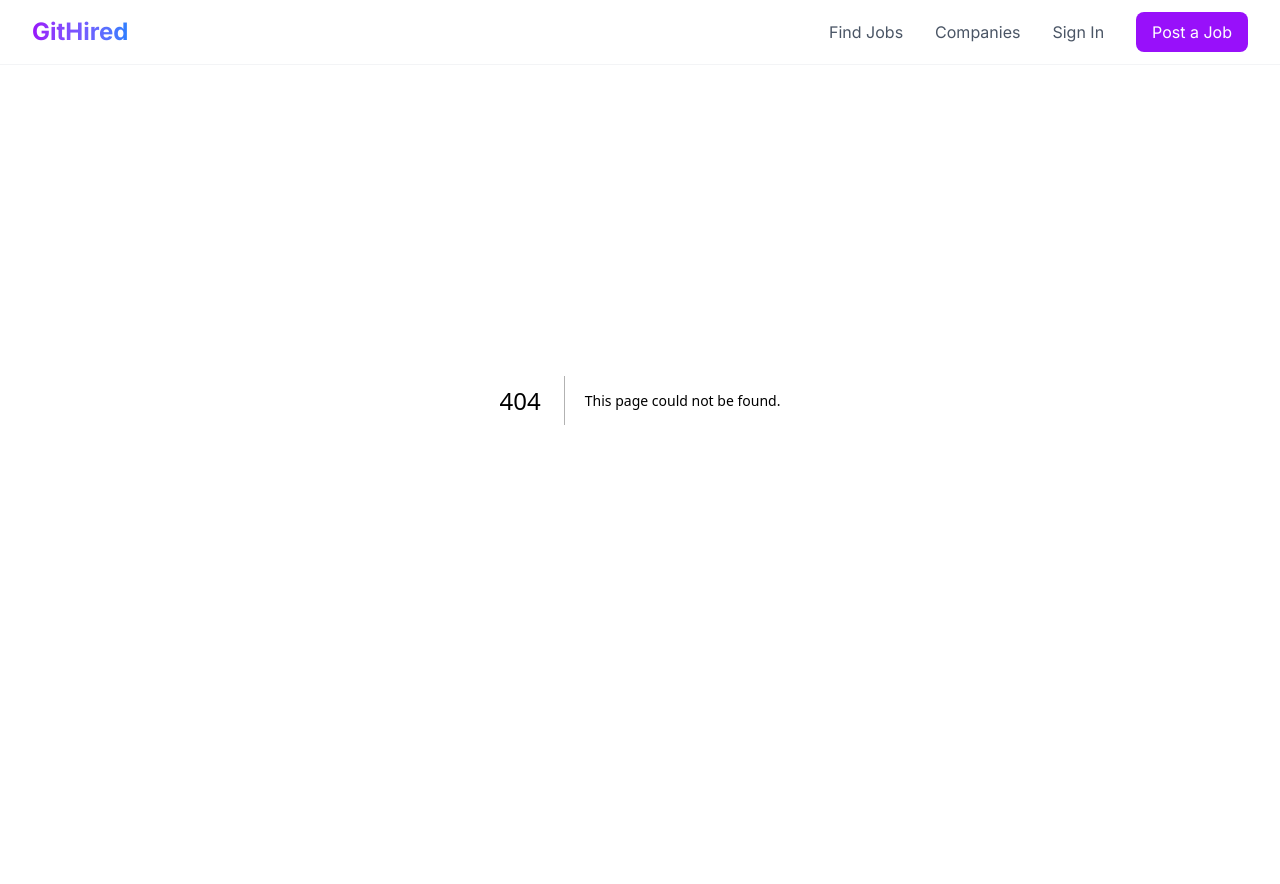
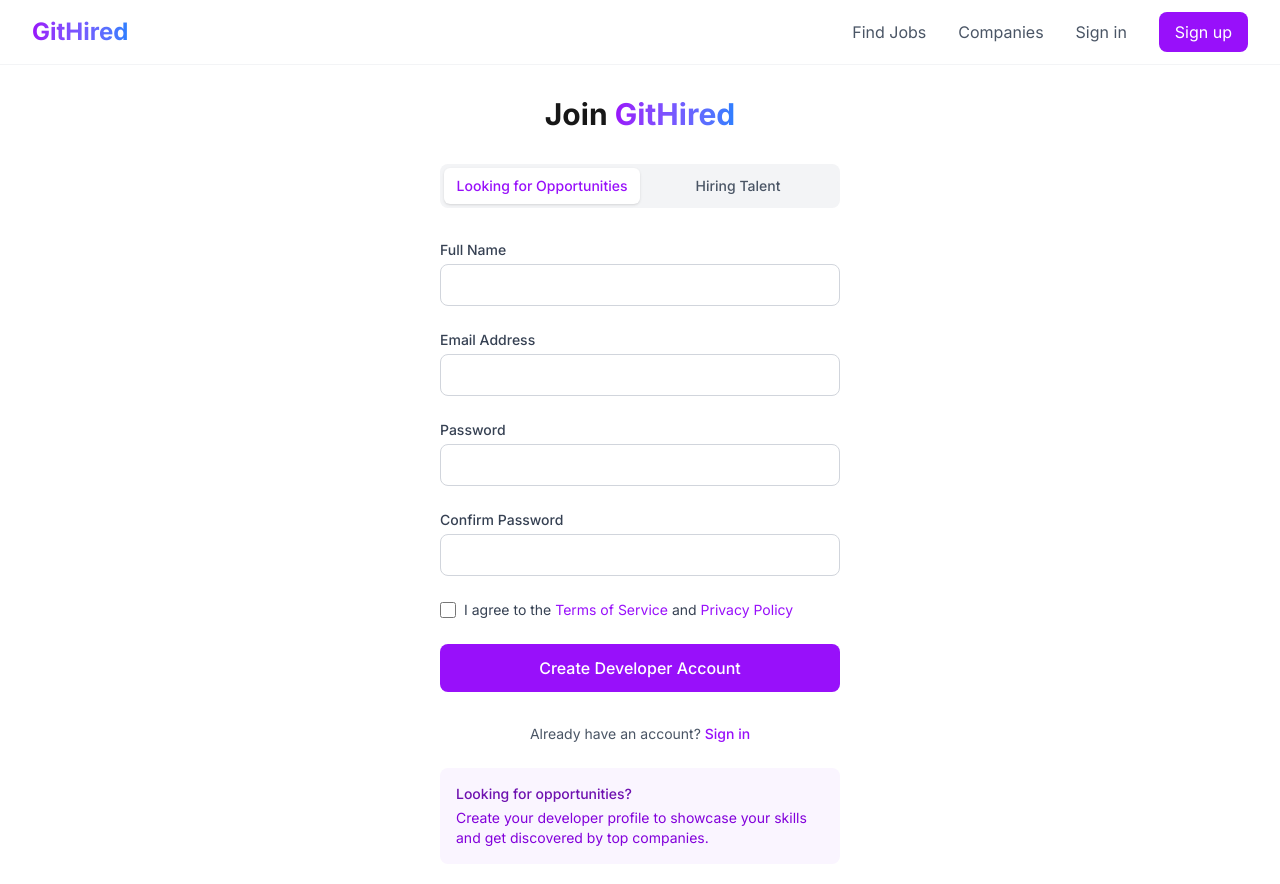
Before and after one commit to NaveenDK/githired-fe, a Next.js app: page /signup in a window 1280 px wide. Before the commit this address had no page. Shown: the top 884 px of the page. Before the commit the page ends 800 px from the top, so only its background shows below. Built offline with nearby package versions, Linux system fonts and the light colour scheme.

Commit message:
added signup

```diff
--- a/app/components/layout/Header.tsx
+++ b/app/components/layout/Header.tsx
@@ -26,13 +26,13 @@ export default function Header() {
               Companies
             </Link>
             <Link href="/login" className="text-gray-600 hover:text-gray-900">
-              Sign In
+              Sign in
             </Link>
             <Link
-              href="/register"
+              href="/signup"
               className="bg-purple-600 text-white px-4 py-2 rounded-lg hover:bg-purple-700 transition-colors"
             >
-              Post a Job
+              Sign up
             </Link>
           </div>
 
--- /dev/null
+++ b/app/signup/page.tsx
@@ -0,0 +1,170 @@
+'use client';
+
+import { useState } from 'react';
+import Link from 'next/link';
+
+export default function SignupPage() {
+  const [userType, setUserType] = useState<'jobSeeker' | 'employer'>('jobSeeker');
+  const [formData, setFormData] = useState({
+    fullName: '',
+    email: '',
+    password: '',
+    confirmPassword: '',
+    agreeToTerms: false
+  });
+
+  const handleInputChange = (e: React.ChangeEvent<HTMLInputElement>) => {
+    const { name, value, type, checked } = e.target;
+    setFormData({
+      ...formData,
+      [name]: type === 'checkbox' ? checked : value
+    });
+  };
+
+  const handleSubmit = (e: React.FormEvent) => {
+    e.preventDefault();
+    // Form validation and submission logic would go here
+    console.log('Form submitted:', { userType, ...formData });
+  };
+
+  return (
+    <main className="pt-24 pb-12 flex flex-col items-center">
+      <div className="w-full max-w-md px-6">
+        <h1 className="text-3xl font-bold text-center mb-8">
+          Join <span className="bg-gradient-to-r from-purple-600 to-blue-500 text-transparent bg-clip-text">GitHired</span>
+        </h1>
+
+        {/* User Type Toggle */}
+        <div className="bg-gray-100 rounded-lg p-1 flex mb-8">
+          <button
+            className={`flex-1 py-2 rounded-md text-sm font-medium transition-colors ${
+              userType === 'jobSeeker'
+                ? 'bg-white text-purple-600 shadow-sm'
+                : 'text-gray-600 hover:text-gray-900'
+            }`}
+            onClick={() => setUserType('jobSeeker')}
+          >
+            Looking for Opportunities
+          </button>
+          <button
+            className={`flex-1 py-2 rounded-md text-sm font-medium transition-colors ${
+              userType === 'employer'
+                ? 'bg-white text-purple-600 shadow-sm'
+                : 'text-gray-600 hover:text-gray-900'
+            }`}
+            onClick={() => setUserType('employer')}
+          >
+            Hiring Talent
+          </button>
+        </div>
+
+        <form onSubmit={handleSubmit} className="space-y-6">
+          <div>
+            <label htmlFor="fullName" className="block text-sm font-medium text-gray-700 mb-1">
+              Full Name
+            </label>
+            <input
+              id="fullName"
+              name="fullName"
+              type="text"
+              required
+              value={formData.fullName}
+              onChange={handleInputChange}
+              className="w-full px-4 py-2 border border-gray-300 rounded-lg focus:ring-2 focus:ring-purple-500 focus:border-transparent"
+            />
+          </div>
+
+          <div>
+            <label htmlFor="email" className="block text-sm font-medium text-gray-700 mb-1">
+              Email Address
+            </label>
+            <input
+              id="email"
+              name="email"
+              type="email"
+              required
+              value={formData.email}
+              onChange={handleInputChange}
+              className="w-full px-4 py-2 border border-gray-300 rounded-lg focus:ring-2 focus:ring-purple-500 focus:border-transparent"
+            />
+          </div>
+
+          <div>
+            <label htmlFor="password" className="block text-sm font-medium text-gray-700 mb-1">
+              Password
+            </label>
+            <input
+              id="password"
+              name="password"
+              type="password"
+              required
+              value={formData.password}
+              onChange={handleInputChange}
+              className="w-full px-4 py-2 border border-gray-300 rounded-lg focus:ring-2 focus:ring-purple-500 focus:border-transparent"
+            />
+          </div>
+
+          <div>
+            <label htmlFor="confirmPassword" className="block text-sm font-medium text-gray-700 mb-1">
+              Confirm Password
+            </label>
+            <input
+              id="confirmPassword"
+              name="confirmPassword"
+              type="password"
+              required
+              value={formData.confirmPassword}
+              onChange={handleInputChange}
+              className="w-full px-4 py-2 border border-gray-300 rounded-lg focus:ring-2 focus:ring-purple-500 focus:border-transparent"
+            />
+          </div>
+
+          <div className="flex items-center">
+            <input
+              id="agreeToTerms"
+              name="agreeToTerms"
+              type="checkbox"
+              required
+              checked={formData.agreeToTerms}
+              onChange={handleInputChange}
+              className="h-4 w-4 text-purple-600 focus:ring-purple-500 border-gray-300 rounded"
+            />
+            <label htmlFor="agreeToTerms" className="ml-2 block text-sm text-gray-700">
+              I agree to the <Link href="/terms" className="text-purple-600 hover:text-purple-700">Terms of Service</Link> and <Link href="/privacy" className="text-purple-600 hover:text-purple-700">Privacy Policy</Link>
+            </label>
+          </div>
+
+          <button
+            type="submit"
+            className="w-full py-3 px-4 bg-purple-600 text-white rounded-lg hover:bg-purple-700 transition-colors font-medium"
+          >
+            {userType === 'jobSeeker' ? 'Create Developer Account' : 'Create Employer Account'}
+          </button>
+        </form>
+
+        <p className="mt-8 text-center text-sm text-gray-600">
+          Already have an account?{' '}
+          <Link href="/login" className="text-purple-600 hover:text-purple-700 font-medium">
+            Sign in
+          </Link>
+        </p>
+
+        {userType === 'jobSeeker' ? (
+          <div className="mt-6 bg-purple-50 p-4 rounded-lg">
+            <h3 className="text-sm font-medium text-purple-800">Looking for opportunities?</h3>
+            <p className="text-sm text-purple-700 mt-1">
+              Create your developer profile to showcase your skills and get discovered by top companies.
+            </p>
+          </div>
+        ) : (
+          <div className="mt-6 bg-purple-50 p-4 rounded-lg">
+            <h3 className="text-sm font-medium text-purple-800">Hiring developers?</h3>
+            <p className="text-sm text-purple-700 mt-1">
+              Post jobs and connect with qualified developers ready for their next challenge.
+            </p>
+          </div>
+        )}
+      </div>
+    </main>
+  );
+}
```
